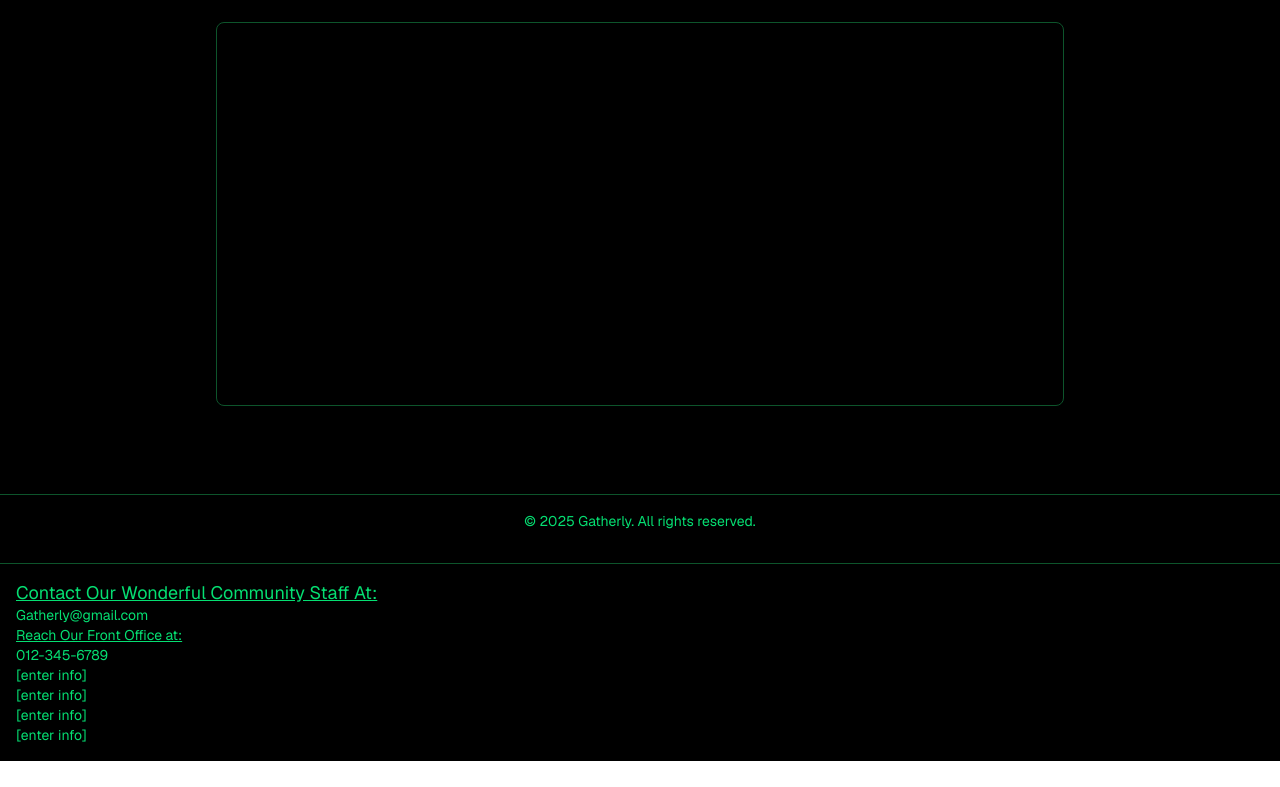
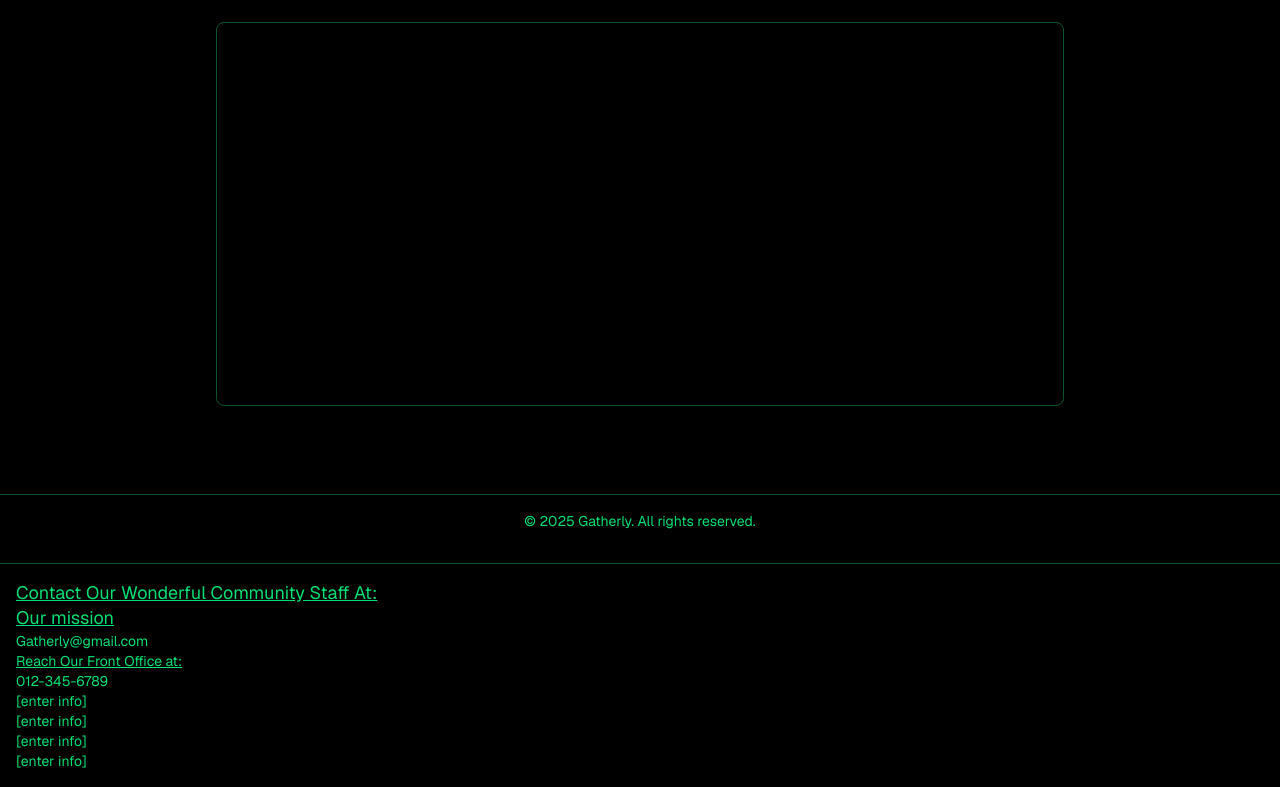
Before and after one commit to TSA-Group/tsa_group_starter, a Next.js app: page / in a window 1280 px wide. Shown: the part 1502-2289 px from the top of the page. Before the commit the page ends 2263 px from the top, so only its background shows below. Built offline with nearby package versions, Linux system fonts and the light colour scheme; a web font is replaced by a local one.

Commit message:
Update page.tsx

```diff
--- a/app/page.tsx
+++ b/app/page.tsx
@@ -95,6 +95,7 @@ export default function Home() {
             style={{ color: "rgb(5,223,114)", fontSize: "18px" }}
           >
             Contact Our Wonderful Community Staff At:
+            <p> Our mission</p>
           </p>
           <div>
             <a href="mailto:Gatherly@gmail.com"  style={{ color: "rgb(5,223,114)", fontSize: "14px" }}>
```
